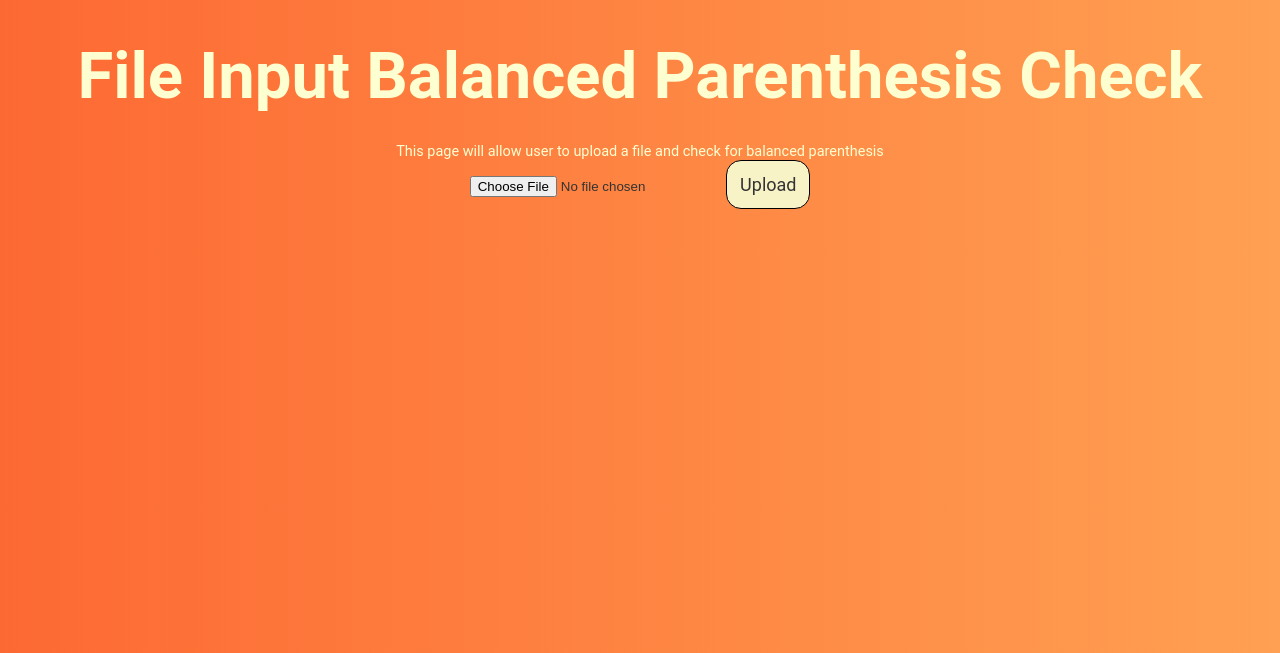
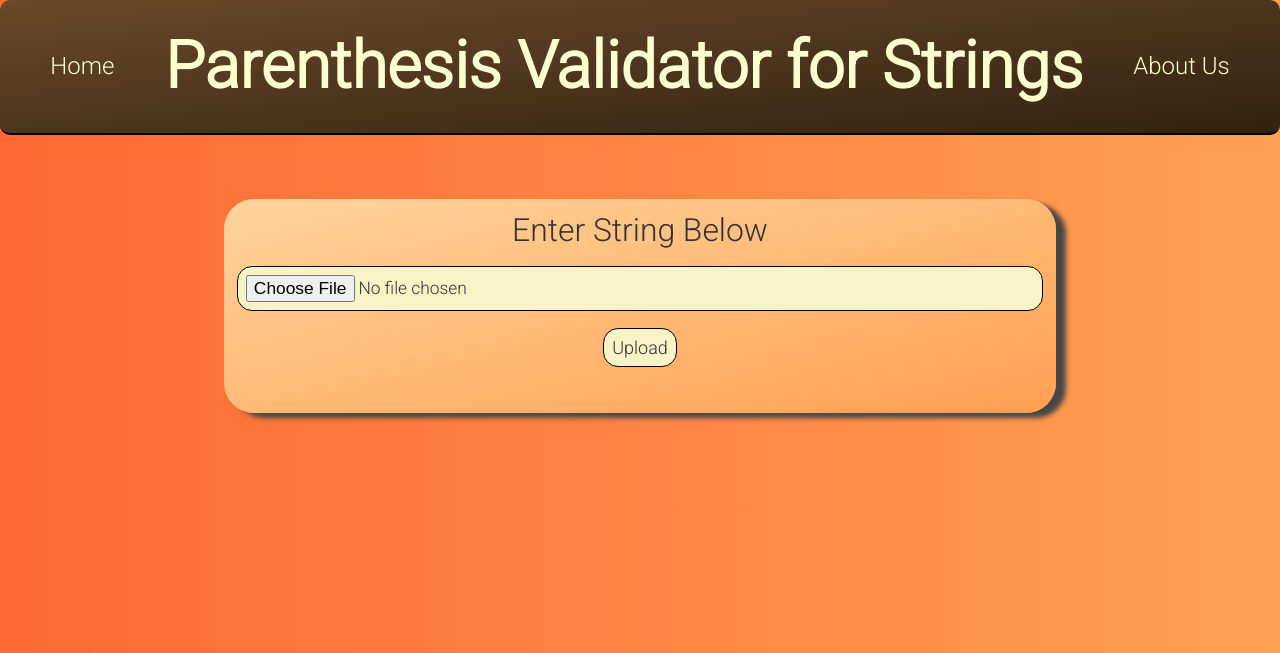
Before and after one commit to jlangner15/parenthesisCheck, a Flask app: page /file/ in a window 1280 px wide. Shown: the top 653 px of the page. Run offline with Flask 2, Linux system fonts and the light colour scheme.

Commit message:
Updated File.html

```diff
--- a/static/css/main.css
+++ b/static/css/main.css
@@ -47,6 +47,19 @@ button a
 }
 
 input[type = text]
+{
+    padding: 1%;
+    margin-bottom: 2%;
+    font-family: 'Roboto', sans-serif;
+    text-align: center;
+    font-size: larger;
+    background-color: rgb(248, 243, 199);
+    border: 1px solid black;
+    width: 100%;
+    border-radius: 15px;
+}
+
+input[type = file]
 {
     padding: 1%;
     margin-bottom: 2%;
--- a/templates/file.html
+++ b/templates/file.html
@@ -2,16 +2,59 @@
 <html lang="en">
 <head>
     <meta charset="UTF-8">
+    <title>Parenthesis Validator</title>
     <link rel="stylesheet" href="../static/css/main.css">
-    <title>File Input</title>
+    <link rel="preconnect" href="https://fonts.googleapis.com">
+    <link rel="preconnect" href="https://fonts.gstatic.com" crossorigin>
+    <link href="https://fonts.googleapis.com/css2?family=Roboto:wght@300&display=swap" rel="stylesheet">
+
+    {% block head %}{% endblock %}
+
 </head>
+
+{% block body %}
+
 <body>
-    <h1>File Input Balanced Parenthesis Check</h1>
-    <a>This page will allow user to upload a file and check for balanced parenthesis</a>
+    <header>
+        <nav class="navbar">
+            <div class="element">
+                <a href="Home">Home</a>
+            </div>
+            <div>
+                <h1>
+                    Parenthesis Validator for Strings
+                </h1>
+            </div>
+            <div class="element">
+                <a href="About Us">About Us</a>
+            </div>
+        </nav>
+    </header>
 
-    <form action="/success" method = "POST" enctype = "multipart/form-data">
-        <input type="file" name="file">
-        <input type="submit" value="Upload">
-    </form>
+    <section class="box">
+        <p>
+            Enter String Below
+        </p>
+        <br>
+        <form action="/success" method = "POST" enctype = "multipart/form-data" class="user_input">
+            <input type="file" name="file" placeholder="Select The File You Want To Check">
+            <br>
+            <input type="submit" value="Upload">
+        </form>
+        <br>
+
+        {% for string in string %}
+        <p>
+            String is : {{ string.content }}
+        </p>
+        <br>
+        <p>
+            Balance : {{ string.isBalanced }}
+        </p>
+        {% endfor %}
+    </section>
 </body>
+
+{% endblock %}
+
 </html>
```
